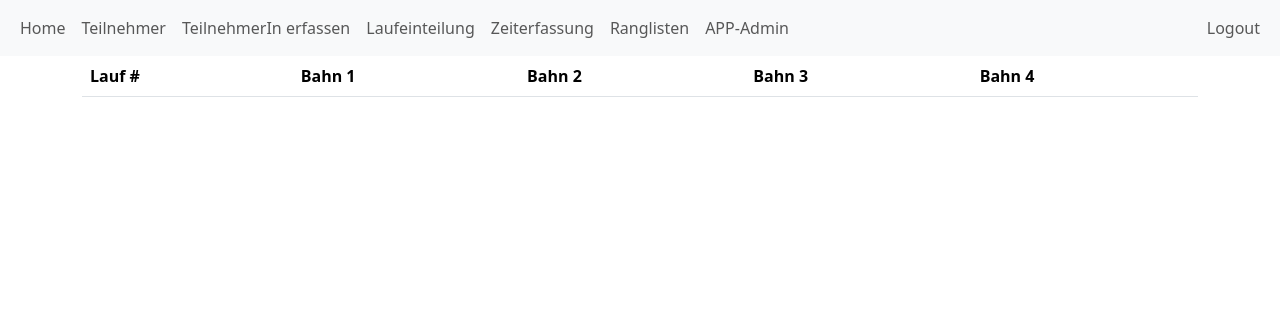
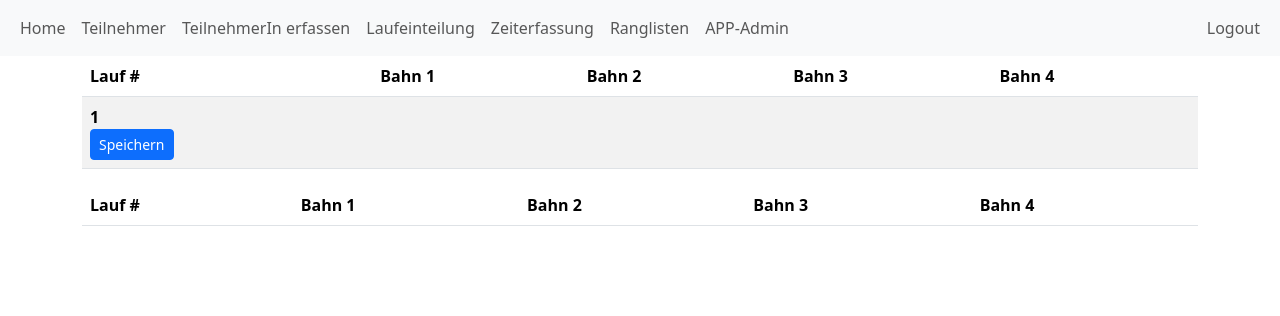
Before and after one commit to fPBunxGKv/sj-github, a Django app: page /results/addresults/1 in a window 1280 px wide. Shown: the top 316 px of the page. Run offline with Django 4.2, Linux system fonts and the light colour scheme; the visitor is signed in with stand-in values (Sample User, id 1); data comes from the database, SQL or seed files in the repository; lists and menus that the app fills with data are empty; some libraries are stand-ins or nearby versions.

Commit message:
add results via forms

```diff
--- a/members/forms.py
+++ b/members/forms.py
@@ -4,6 +4,22 @@ from django.core.exceptions import ValidationError
 import re
 from datetime import date
 
+
+class ResultForm(forms.ModelForm):
+    class Meta:
+        model = sj_results
+        fields = [
+            'fk_sj_users', 'fk_sj_events', 'run_nr', 'line_nr', 'result', 'result_category', 'state'
+        ]
+
+    def __init__(self, *args, **kwargs):
+        super().__init__(*args, **kwargs)
+
+
+    def clean(self):
+        #data = self.cleaned_data
+        cleaned_data = super().clean()
+        return cleaned_data
 
 class RegisterRunsForm(forms.ModelForm):
 
--- a/members/templates/results_add.html
+++ b/members/templates/results_add.html
@@ -9,7 +9,62 @@
                     <thead>
                         <tr>
                             <th scope="col">Lauf #</th>
-                            {% for line in num_lines %}<th scope="col">Bahn {{ line | add:"1" }}</th>{% endfor %}
+                            {% for line in num_lines_2 %}<th scope="col">Bahn {{ line }}</th>{% endfor %}
+                        </tr>
+                    </thead>
+                    <form action="saveresults/" method="POST" enctype="multipart/form-data">
+                    {% csrf_token %}
+                    {{ formset.management_form }}
+                    <tr>
+                        <td class="align-middle">
+                            <b>{{ run_nr_1 }}
+                                <br>
+                                <input type="hidden" name="run_num" value="{{ run_nr_1 }}">
+                                <input class="btn btn-primary btn-sm" type="submit" value="Speichern" />
+                            </b>
+                        </td>
+                        {% for line in num_lines_2 %}
+
+
+                        <td class="align-middle">
+                            {% for form in formset %}
+                                {% if line == form.line_nr.value %}
+                                    <b>{{ form.fk_sj_users }}</b>
+                                    <br>
+                                    <b>FName: {{ form.all.firstname }} LName: {{ form.lastname }}</b>
+                                    <br>
+                                    {{ form.fk_sj_users.byear }} / {{ form.result_category.value }}
+                                    <br>
+                                    Status: {{ form.state.value }}
+                                    <br>
+                                    {{ form.result }}
+
+                                    {% endif %}
+                                    {% endfor %}
+                                </td>
+                        {% endfor %}
+                    </form>
+                </tr>
+
+                    <tbody>
+                    </tbody>
+                </table>
+            </div>
+        </div>
+    </div>
+</div>
+</section>
+
+
+
+    <div class="container">
+        <div class="row">
+            <div class="col">
+                <table class="table table-fixed table-striped table-hover ">
+                    <thead>
+                        <tr>
+                            <th scope="col">Lauf #</th>
+                            {% for line in num_lines_2 %}<th scope="col">Bahn {{ line }}</th>{% endfor %}
                         </tr>
                     </thead>
                     <tbody>
--- a/members/views.py
+++ b/members/views.py
@@ -11,9 +11,10 @@ from django.db.models import F, Window
 from django.db.models.functions import Rank
 
 from .models import sj_users
-from .models import sj_events
 from .models import sj_results
 
+from django.forms import formset_factory
+from .forms import ResultForm
 from .forms import RegisterUserForm
 
 from random import seed
@@ -182,6 +183,10 @@ def users(request):
 
 @login_required
 def results(request):
+    '''
+    Anzeigen aller eingeteilten Laeufe.
+    Um resultate zu erfassen, kann jeder lauf bearbeiet werden.
+    '''
     # DEBUG
     if (debug_level >= 2): print('RESULTS -- request')
 
@@ -206,6 +211,10 @@ def results(request):
 
 @login_required
 def addresults(request, id):
+    '''
+    Formular mit den eingeteilten Personen anzeigen.
+    Laufzeiten koennen erfasst werden.
+    '''
     # DEBUG
     if (debug_level >= 2): print('ADD-RESULTS --> request / ID:', id)
 
@@ -214,13 +223,37 @@ def addresults(request, id):
     num_lines = event_info['lines']
     event_id = event_info['id']
 
-    # Bereits erfasste Läufe abfragen, letzter gespeicherter Lauf ermitteln
-    runs_all_data = sj_results.objects.select_related().filter(fk_sj_events=event_id,run_nr=id).order_by('-run_nr','line_nr')
+    # Den gewählten Lauf in der DB abfragen
+    run_data = sj_results.objects.select_related().filter(fk_sj_events=event_id,run_nr=id).order_by('-run_nr','line_nr')
+
+    ResultFormSet = formset_factory(ResultForm, can_order=False)
+
+    initial_value = []
+    for element in run_data:
+        if element.result < 0:
+            element.result = 0
+
+        initial_value.append({
+                        'fk_sj_users': element.fk_sj_users,
+                        'firstname': element.fk_sj_users.firstname,
+                        'lastname': element.fk_sj_users.lastname,
+                        'run_nr': element.run_nr,
+                        'line_nr': element.line_nr,
+                        'result_category': element.result_category,
+                        'state': element.state,
+                        'result':element.result,
+                        })
+        print(f"User-ID: {element.fk_sj_users.firstname}, KAT: {element.result_category}, STATE: {element.state}, LINE-NR: {element.line_nr}")
+
+    formset = ResultFormSet(initial=initial_value)
 
     template = loader.get_template('results_add.html')
     context = {
-        'runs' : runs_all_data,
+        'runs' : run_data,
         'num_lines' : range(num_lines),
+        'num_lines_2' : range(1, num_lines + 1),
+        'run_nr_1' : id,
+        'formset' : formset,
         'pagetitle' : 'SJ - Resultate',
     }
     return HttpResponse(template.render(context, request))
```
